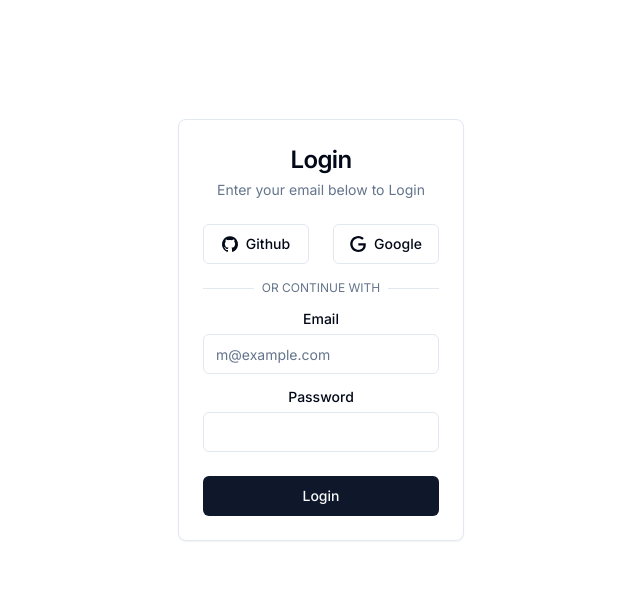
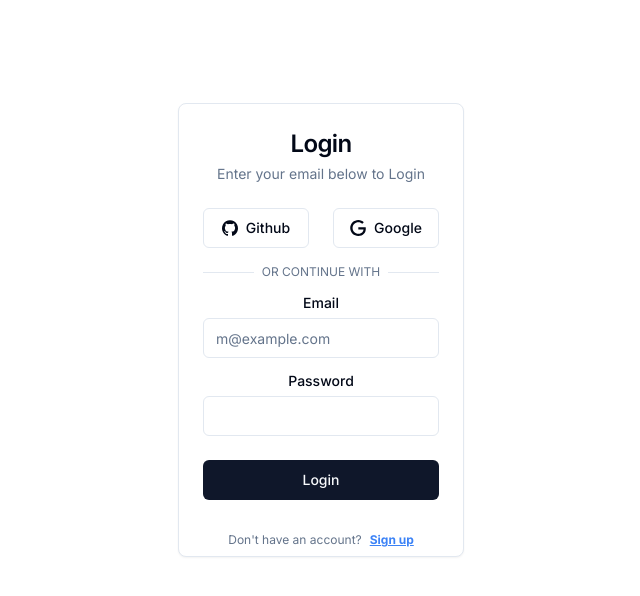
Before and after one commit to ajinsunny/openai-chatbot, a Next.js app: page /login in a window 1280 px wide. Shown: the top 596 px of the page, without its empty margins (319-959 px from the left). Built offline with nearby package versions, Linux system fonts and the light colour scheme.

Commit message:
Add login and sign up links

```diff
--- a/app/login/page.tsx
+++ b/app/login/page.tsx
@@ -55,6 +55,17 @@ export default function Login() {
         <CardFooter>
           <Button className="w-full">Login</Button>
         </CardFooter>
+        <div className="relative flex justify-center text-xs">
+          <span className="bg-background px-2 py-2 text-muted-foreground">
+            Don&apos;t have an account?
+            <a
+              href="/createaccount"
+              className="text-blue-500 font-bold underline ps-2"
+            >
+              Sign up
+            </a>
+          </span>
+        </div>
       </Card>
     </main>
   );
--- a/app/page.tsx
+++ b/app/page.tsx
@@ -57,7 +57,7 @@ export default function Example() {
           </div>
           <div className="hidden lg:flex lg:flex-1 lg:justify-end">
             <a
-              href="#"
+              href="/login"
               className="text-sm font-semibold leading-6 text-gray-900"
             >
               Log in <span aria-hidden="true">&rarr;</span>
```
